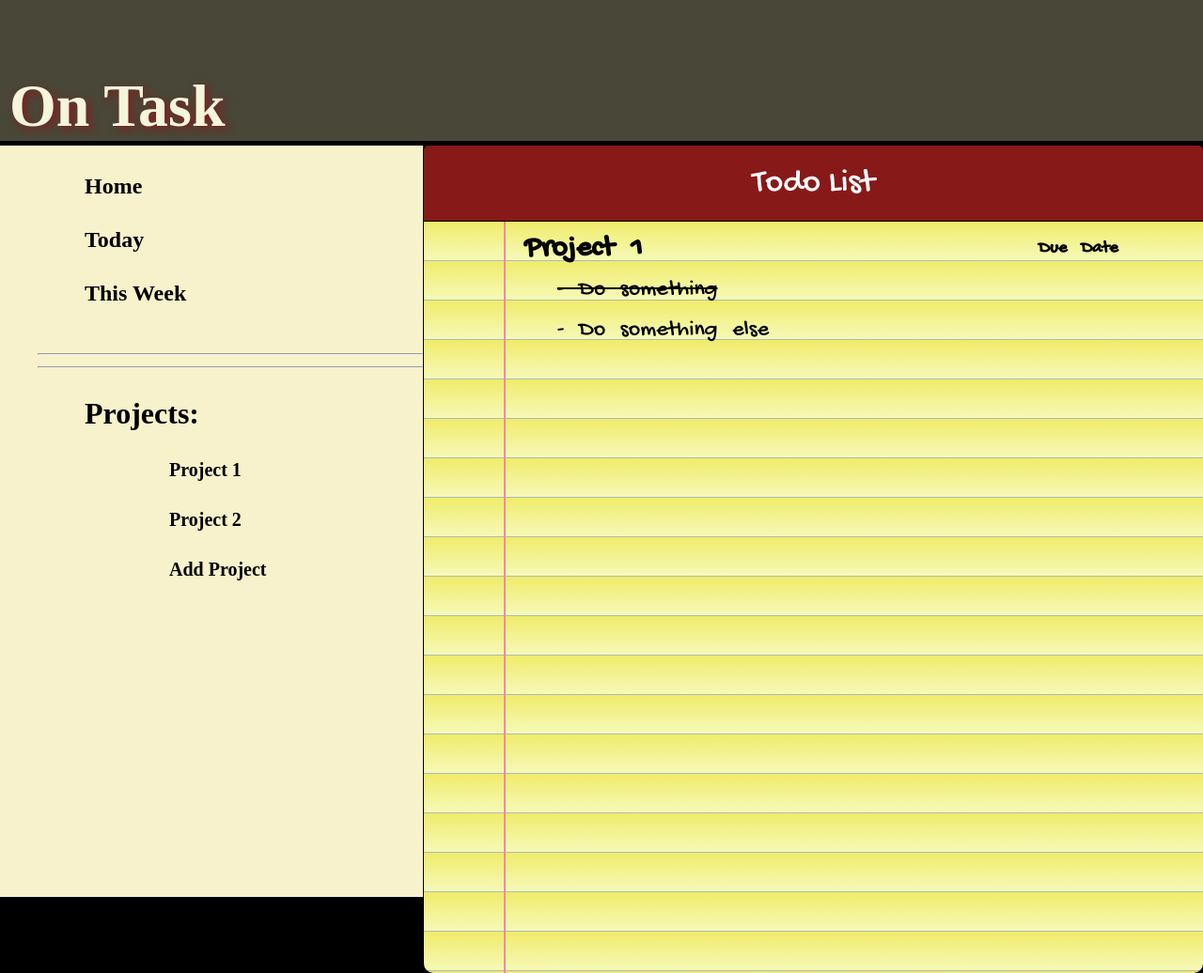
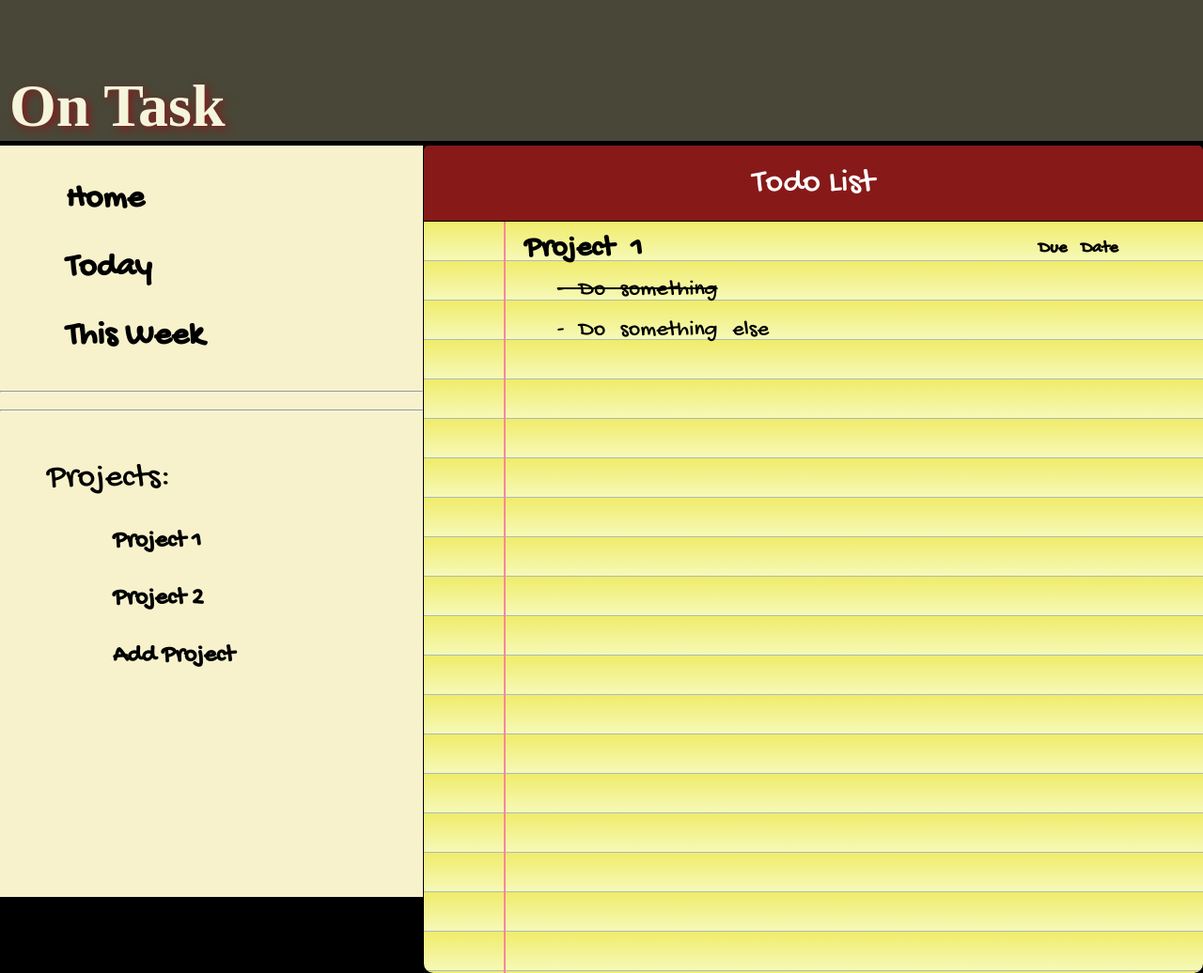
Before and after one commit to JPAK36/todo-list, a website: page dist/index.html in a window 1280 px wide. Shown: the whole page at 94% size. Drawn offline with Linux system fonts and the light colour scheme.

Commit message:
Change font of sidebar text and add styles for hover state

```diff
--- a/dist/index.html
+++ b/dist/index.html
@@ -18,20 +18,20 @@
     <div id="content">
         <div id="sidebar">
             <nav>
-                <ul id="">
+                <ul id="nav-btns">
                     <li>Home</li>
                     <li>Today</li>
                     <li>This Week</li>
-                    <hr class="line-break"><hr class="line-break">
-                    <li id='projects'>
-                        Projects:
-                        <ul id="project-list">
-                            <li>Project 1</li>
-                            <li>Project 2</li>
-                            <li id="add-project">Add Project</li>
-                        </ul>
-                    </li>
                 </ul>
+                <hr class="line-break"><hr class="line-break">
+                <div id='projects'>
+                    Projects:
+                    <ul id="project-list">
+                        <li>Project 1 <span class='remove-project'>&times;</span></li>
+                        <li>Project 2 <span class='remove-project'>&times;</span></li>
+                        <li id="add-project">Add Project</li>
+                    </ul>
+                </div>
             </nav>
         </div>
         <div class="notepad">
--- a/dist/style.css
+++ b/dist/style.css
@@ -31,6 +31,46 @@ body {
     width: 450px;
     background: #f7f2cb;
     border-right: 1px solid black;
+    font-family: "Gochi Hand";
+    font-size: 36px;
+}
+
+ul {
+    list-style-type: none;
+    font-weight: bold;
+    padding: 0;
+}
+
+li {
+    margin: 30px 50px;
+    text-align: left;
+    padding: 0 20px;
+
+}
+
+#project-list {
+    font-size: 26px;
+}
+
+hr {
+    position: relative;
+}
+
+#projects {
+    margin: 50px 50px;
+    font-size: 36px;
+}
+
+#nav-btns > li:hover, #project-list > li:hover, li:hover > .remove-project {
+    cursor: pointer;
+    background: #e6e1ba;
+    border-radius: 5px;
+    visibility: visible;
+}
+
+.remove-project {
+    visibility: hidden;
+    float: right;
 }
 
 .notepad {
@@ -106,27 +146,3 @@ h2 {
     margin-right: 10%;
     height: 43px;
 }
-
-ul {
-    list-style-type: none;
-    font-size: 24px;
-    font-weight: bold;
-}
-
-li {
-    margin: 30px 50px;
-}
-
-hr {
-    position: relative;
-    top: 20px;
-}
-
-#projects {
-    margin-top: 50px;
-    font-size: 32px;
-}
-
-#project-list {
-    font-size: 20px;
-}
```
